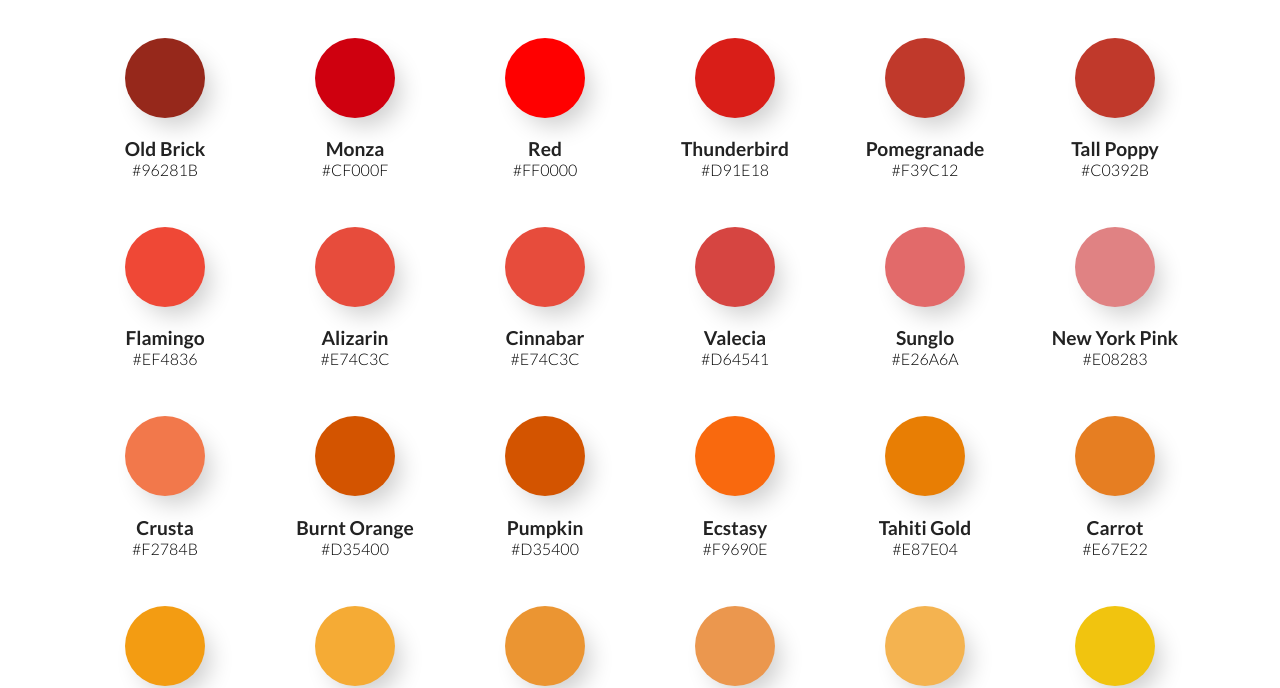
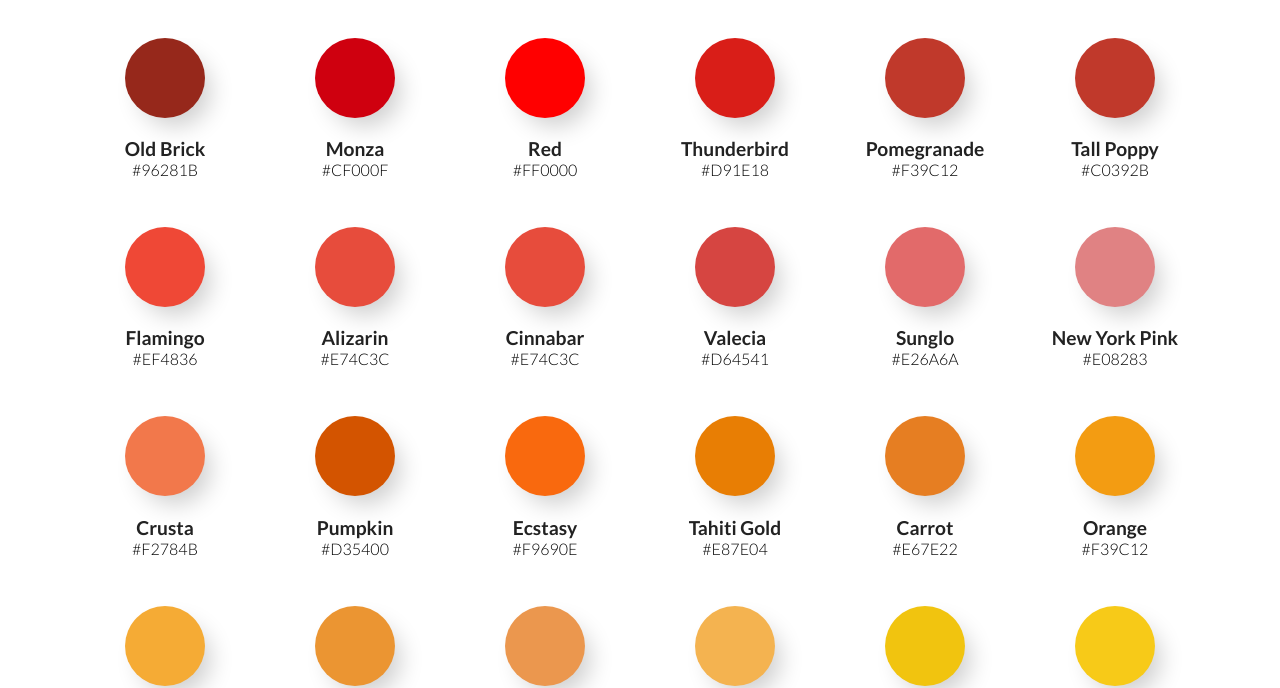
Before and after one commit to Gregoofolio/Color-blast, a plain HTML site: page index.html in a window 1280 px wide. Shown: the part 142-830 px from the top of the page. Drawn offline with nearby package versions, Linux system fonts and the light colour scheme.

Commit message:
delete duplicates

```diff
--- a/index.html
+++ b/index.html
@@ -100,11 +100,7 @@
         </div>
 
         <!-- Orange  -->
-        <div class="col-md-2 col-sm-3 col-xs-6 col-colour">
-            <div class="colour c-burnt-orange" data-clipboard-text="#D35400"></div>
-            <p class="colour-title">Burnt Orange</p>
-            <p class="colour-hex">#D35400</p>
-        </div>
+
         <div class="col-md-2 col-sm-3 col-xs-6 col-colour">
             <div class="colour c-pumpkin" data-clipboard-text="#D35400"></div>
             <p class="colour-title">Pumpkin</p>
--- a/styles/colour-section.scss
+++ b/styles/colour-section.scss
@@ -190,9 +190,7 @@ header{
 	&.c-saffron-light{
 		background-color: $saffron-light;
 	}
-	&.c-burnt-orange{
-		background-color: $burnt-orange;
-	}
+
 	&.c-ecstasy{
 		background-color: $ecstasy;
 	}
--- a/styles/vars.scss
+++ b/styles/vars.scss
@@ -48,7 +48,6 @@ $crusta: #F2784B;
 $jaffa: #EB974E;
 $lightning-yellow: #F5AB35;
 $saffron-light: #F4D03F;
-$burnt-orange: #D35400;
 $ecstasy: #F9690E;
 $ripe-lemon: #F7CA18;
 $saffron: #F9BF3B;
```
Also changed, not shown: styles/main.css.
